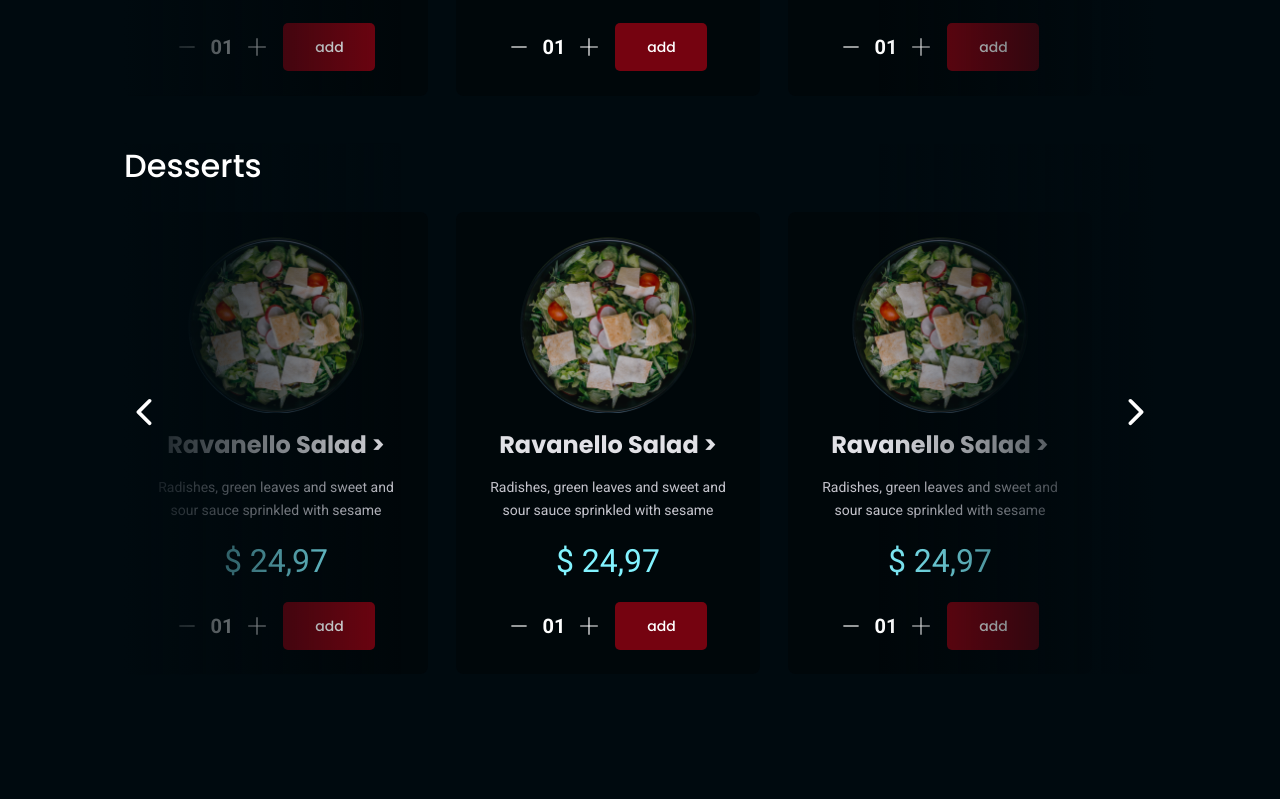
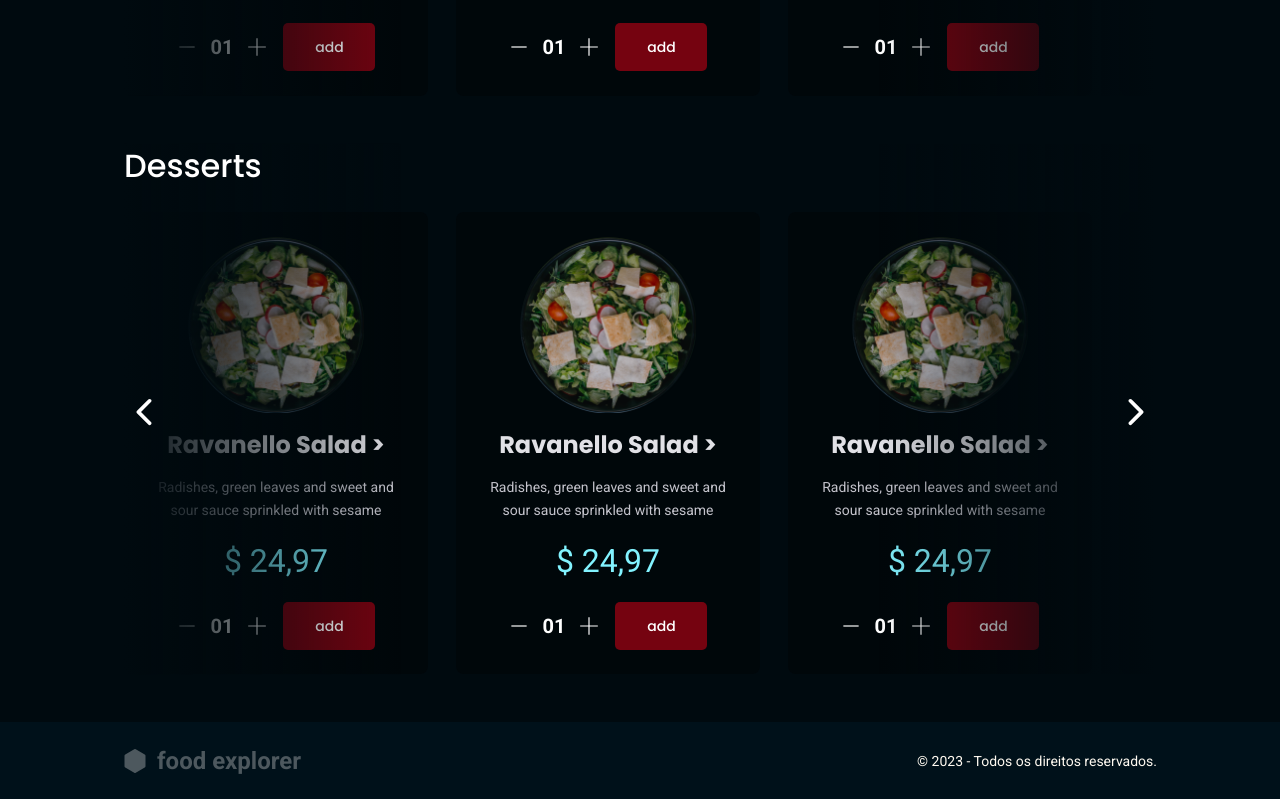
Before and after one commit to arthurrios/food-explorer-web, a React (Vite) app: page / in a window 1280 px wide. Shown: the part 1522-2321 px from the top of the page. Before the commit the page ends 2220 px from the top, so only its background shows below. Built offline with nearby package versions, Linux system fonts and the light colour scheme; some icons are missing.

Commit message:
create footer component

```diff
--- /dev/null
+++ b/src/components/Footer/index.jsx
@@ -0,0 +1,14 @@
+import { Brand, Container } from './styles'
+import { BsHexagonFill } from 'react-icons/bs'
+
+export function Footer() {
+  return (
+    <Container>
+      <Brand>
+        <BsHexagonFill />
+        food explorer
+      </Brand>
+      <p>© 2023 - Todos os direitos reservados.</p>
+    </Container>
+  )
+}
--- /dev/null
+++ b/src/components/Footer/styles.js
@@ -0,0 +1,39 @@
+import styled from 'styled-components'
+
+export const Container = styled.div`
+  width: 100%;
+  height: 4.8125rem;
+  display: flex;
+  align-items: center;
+  justify-content: space-between;
+  background-color: ${({ theme }) => theme.colors.dark_600};
+  margin-top: 3rem;
+  padding: 1.5rem 7.6875rem;
+
+  > p {
+    font: ${({ theme }) => theme.fonts.roboto_smaller_regular};
+    color: ${({ theme }) => theme.colors.light_200};
+  }
+
+  @media (max-width: 767px) {
+    padding: 1.5rem 1.75rem;
+    gap: 0.5rem;
+
+    > p {
+      font: ${({ theme }) => theme.fonts.roboto_smallest_regular};
+    }
+  }
+`
+export const Brand = styled.div`
+  display: flex;
+  align-items: center;
+  gap: 0.625rem;
+  color: ${({ theme }) => theme.colors.light_700};
+  font: ${({ theme }) => theme.fonts.roboto_bigger_bold};
+
+  @media (max-width: 767px) {
+    font-size: 0.9rem;
+    min-width: 7.25rem;
+    max-width: 7.25rem;
+  }
+`
--- a/src/pages/Home/index.jsx
+++ b/src/pages/Home/index.jsx
@@ -1,10 +1,12 @@
 import { Card } from '../../components/Card'
 import { Carousel } from '../../components/Carousel'
+import { Footer } from '../../components/Footer'
 import { Header } from '../../components/Header'
 import { Banner, BgBanner, Container, Slogan, WrappedImg } from './styles'
 
 export function Home() {
   return (
+    <>
       <Container>
         <Header />
         <Banner>
@@ -49,5 +51,7 @@ export function Home() {
           }
         ></Carousel>
       </Container>
+      <Footer />
+    </>
   )
 }
--- a/src/pages/Home/styles.js
+++ b/src/pages/Home/styles.js
@@ -6,7 +6,7 @@ export const Container = styled.div`
   flex: 1;
   flex-direction: column;
   padding-top: 7.75rem;
-  margin: 0 7.75rem 1.5rem;
+  margin: 0 7.75rem;
 
   @media (max-width: 1049px) {
     margin: 1.75rem 0 0 1rem;
```
Lines whose indentation alone changed are shown as unchanged.
